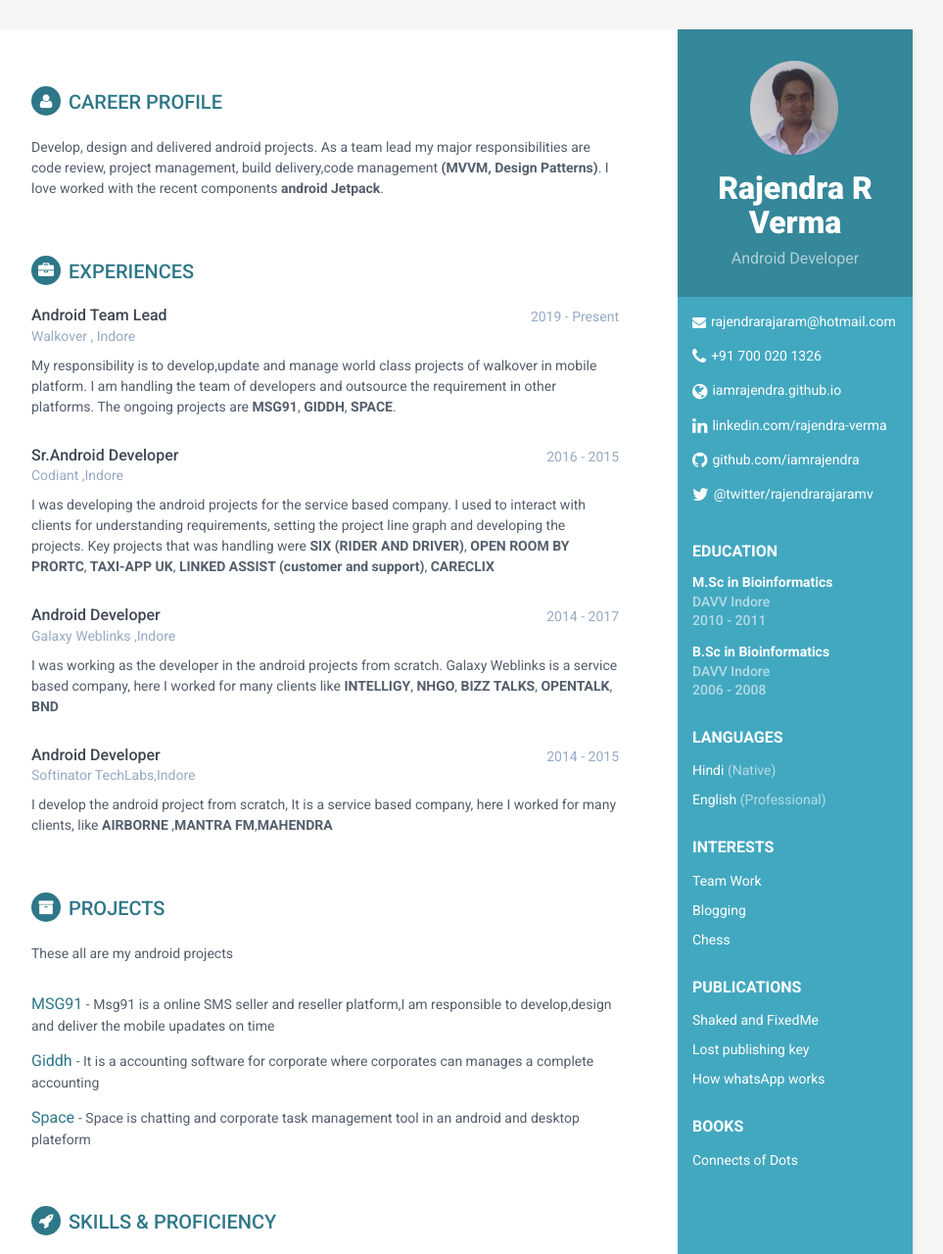
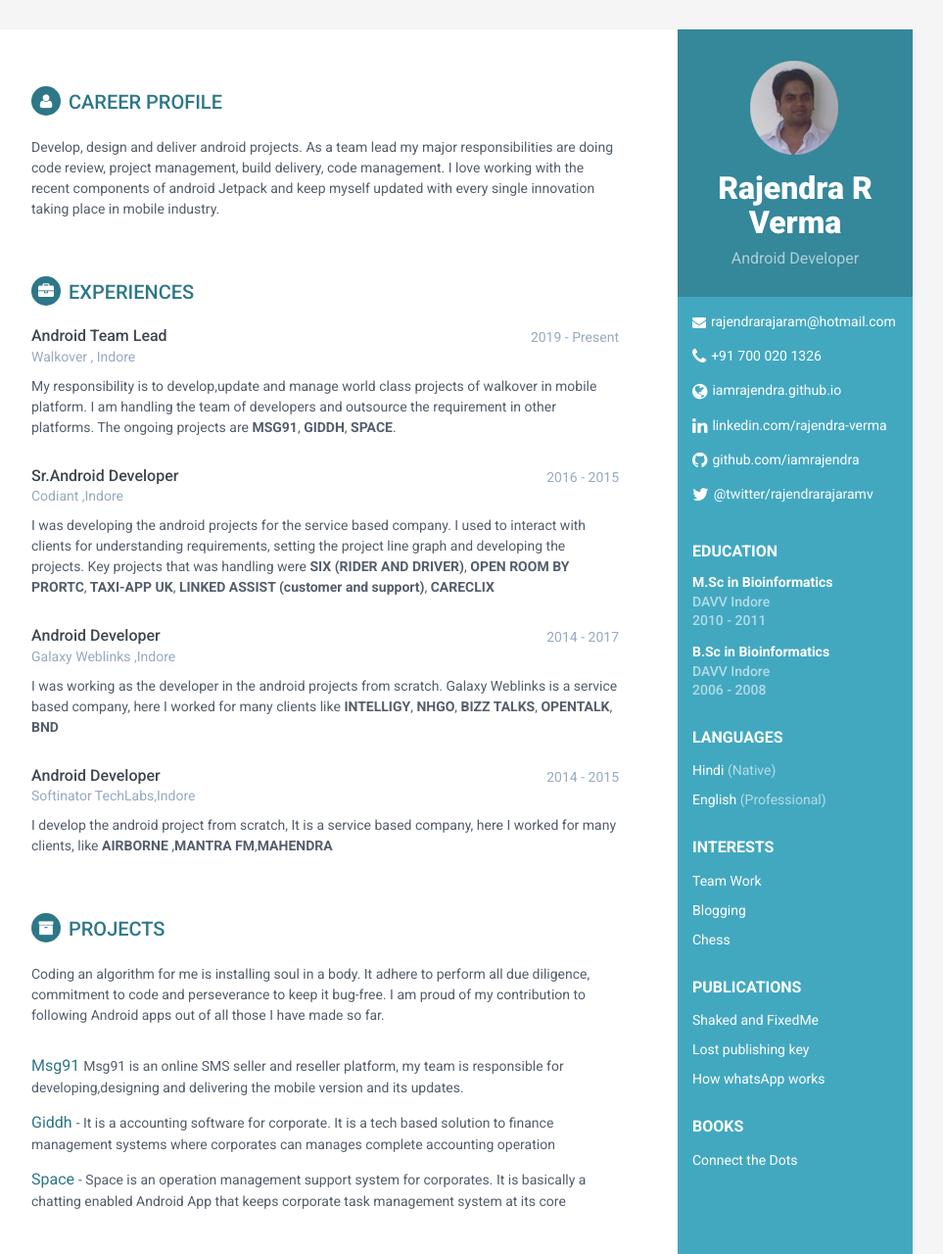
Before and after one commit to iamrajendra/iamrajendra.github.io, a plain HTML site: page index.html in a window 1280 px wide. Shown: the top 1280 px of the page at 98% size, without its empty margins (188-1151 px from the left). Drawn offline with Linux system fonts and the light colour scheme.

Commit message:
update  resume

```diff
--- a/index.html
+++ b/index.html
@@ -89,7 +89,7 @@
                 <div class="interests-container container-block">
                         <h2 class="container-block-title">Books</h2>
                         <ul class="list-unstyled interests-list">
-                            <li><a href="https://www.goodreads.com/book/show/8142431-connect-the-dots" target="_blank">Connects of Dots</a></li>
+                            <li><a href="https://www.goodreads.com/book/show/8142431-connect-the-dots" target="_blank">Connect the Dots</a></li>
 
                         </ul>
                     </div><!--//publications-->
@@ -101,8 +101,7 @@
             <section class="section summary-section">
                 <h2 class="section-title"><i class="fa fa-user"></i>Career Profile</h2>
                 <div class="summary">
-                    <p>Develop, design and delivered android projects. As a team lead my major responsibilities are code review, project management, build delivery,code management <b>(MVVM, Design Patterns)</b>. I love worked with the recent components <b>android Jetpack</b>.
-</p>
+            <p>Develop, design and deliver android projects. As a team lead my major responsibilities are doing code review, project management, build delivery, code management. I love working with the recent components of android Jetpack and keep myself updated with every single innovation taking place in mobile industry.</p>
                 </div><!--//summary-->
             </section><!--//section-->
 
@@ -169,19 +168,20 @@
                 <h2 class="section-title"><i class="fa fa-archive"></i>Projects</h2>
                 <div class="intro">
 
-                    <p>These all are my android projects</p>
+                    <p>Coding an algorithm for me is installing soul in a body. It adhere to perform all due diligence, commitment to code and perseverance to keep it bug-free. I am proud of my contribution to following Android apps out of all those I have made so far.</p>
                 </div><!--//intro-->
                 <div class="item">
-                    <span class="project-title"><a href="https://play.google.com/store/apps/details?id=com.msg91.android&hl=en" target="_blank">MSG91</a></span> - <span class="project-tagline">Msg91 is a online SMS seller and reseller platform,I am responsible to develop,design and deliver the mobile upadates on time</span>
+                    <span class="project-title"><a href="https://play.google.com/store/apps/details?id=com.msg91.android&hl=en" target="_blank">Msg91</a>
+                    </span> Msg91 is an online SMS seller and reseller platform, my team is responsible for developing,designing and delivering the mobile version and its updates. </span>
 
                 </div><!--//item-->
                 <div class="item">
                     <span class="project-title"><a href="https://play.google.com/store/apps/details?id=com.walkover.app&hl=en" target="_blank">Giddh </a></span> -
-                    <span class="project-tagline">It is a accounting software for corporate where corporates can manages a complete accounting</span>
+                    <span class="project-tagline">It is a accounting software for corporate. It is a tech based solution to finance management systems where corporates can manages complete accounting operation</span>
                 </div><!--//item-->
                 <div class="item">
                         <span class="project-title"><a href="https://play.google.com/store/apps/details?id=com.kisstoday&hl=en" target="_blank">Space </a></span> -
-                        <span class="project-tagline">Space is chatting and corporate task management tool in an android and desktop plateform</span>
+                        <span class="project-tagline">Space is an operation management support system for corporates. It is basically a chatting enabled Android App that keeps corporate task management system at its core</span>
                     </div><!--//item-->
 
             </section><!--//section-->
```
